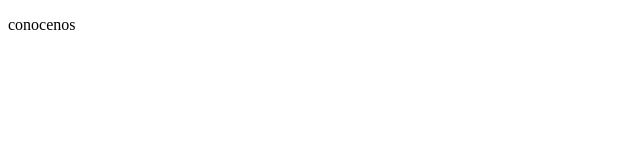
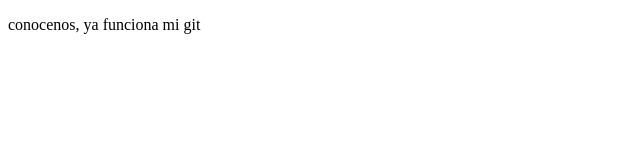
Before and after one commit to Zarek7/proyectoDemoCursoPrework, a plain HTML site: page index.html in a window 1280 px wide. Shown: the whole page, without its empty margins (0-640 px from the left). Drawn offline with Linux system fonts and the light colour scheme.

Commit message:
cambios a html

```diff
--- a/index.html
+++ b/index.html
@@ -6,6 +6,6 @@
    <title>Hola mundo</title>
 </head>
 <body>
-   <p>conocenos</p>
+   <p>conocenos, ya funciona mi git</p>
 </body>
 </html>
```
